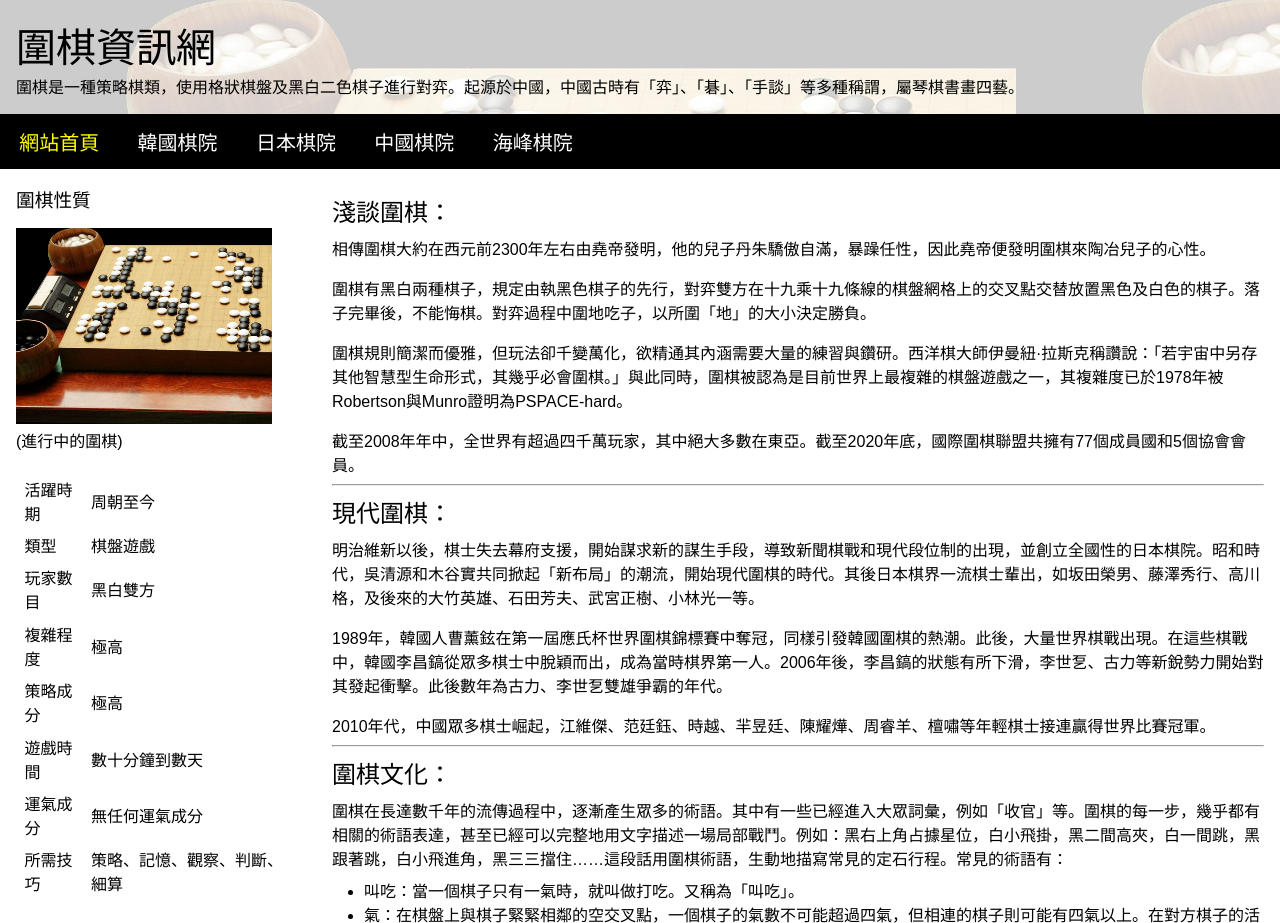
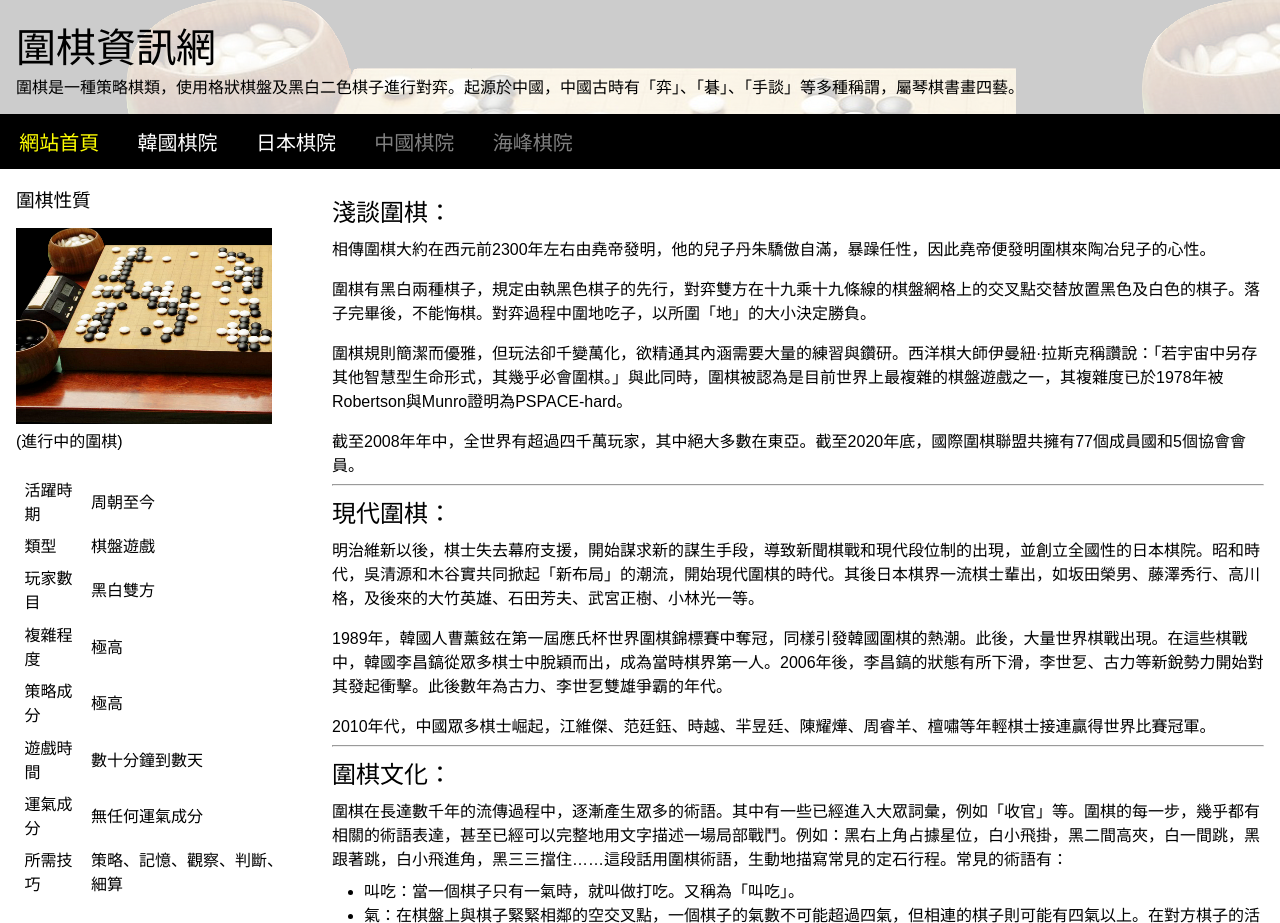
Before and after one commit to jacky010080/Go_website, a plain HTML site: page index.html in a window 1280 px wide. Shown: the top 923 px of the page. Drawn offline with Linux system fonts and the light colour scheme.

Commit message:
disabled樣式

```diff
--- a/index.html
+++ b/index.html
@@ -18,8 +18,8 @@
         <li><a href="#" class="active">網站首頁</a></li>
         <li><a href="./korea.html">韓國棋院</a></li>
         <li><a href="./japan.html">日本棋院</a></li>
-        <li><a href="./china.html">中國棋院</a></li>
-        <li><a href="./taiwan.html">海峰棋院</a></li>
+        <li><a href="./china.html" class="disabled">中國棋院</a></li>
+        <li><a href="./taiwan.html" class="disabled">海峰棋院</a></li>
       </ul>
     </nav>
   </header>
--- a/style.css
+++ b/style.css
@@ -148,6 +148,11 @@ div.competition div.text h3 {
   color: rgb(12,122,92);
 }
 
+.disabled {
+  pointer-events: none;
+  color: gray;
+}
+
 #piechart {
   flex: 1 1 300px;
 }
```
